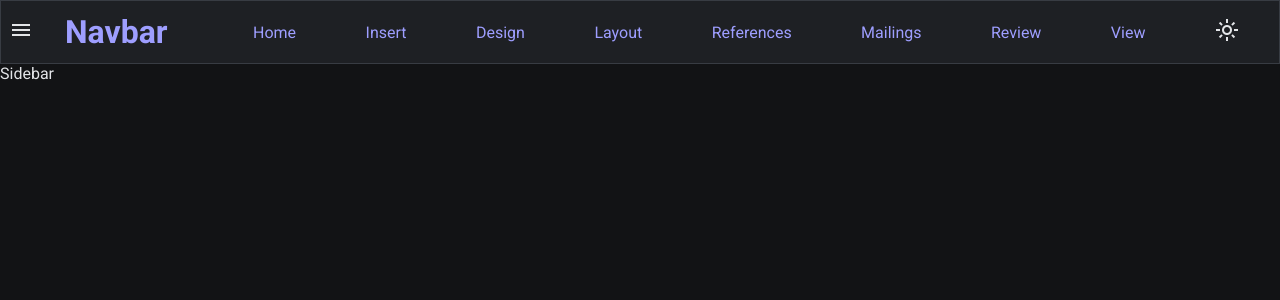
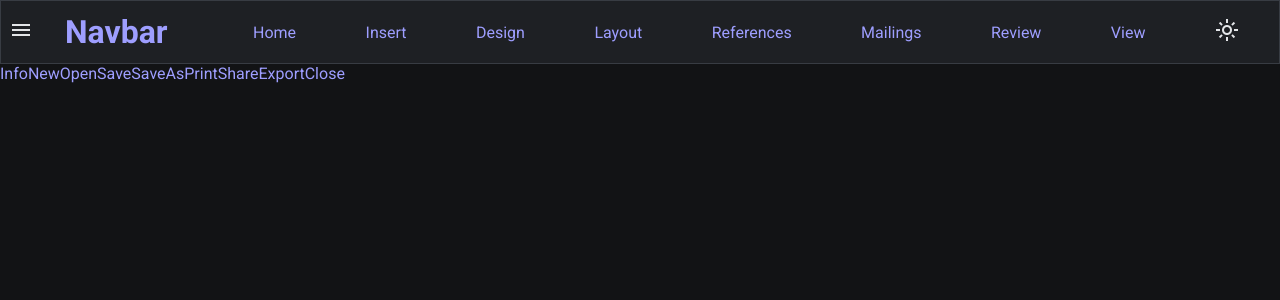
Before and after one commit to kapilpanchalext/next-projects-1, a Next.js app in the folder navbar-sidebar-1/: page / in a window 1280 px wide. Both pictures are taken after a click on the button "menu". Shown: the top 300 px of the page. Built offline with nearby package versions, Linux system fonts and the light colour scheme; a web font is replaced by a local one.

Commit message:
[sidebar] refactor width

```diff
--- a/navbar-sidebar-1/src/components/navbar/Navbar.tsx
+++ b/navbar-sidebar-1/src/components/navbar/Navbar.tsx
@@ -28,7 +28,6 @@ const Navbar = (props: Props) => {
     };
   }, [isNavbarExtended]);
 
-
   const toggleIconHandler = () => {
     if (isTheme) {
       return <span className={`material-symbols-outlined`}>dark_mode</span>
@@ -44,7 +43,7 @@ const Navbar = (props: Props) => {
   return (
     <>
       <div className={styles.backdrop}></div>
-      <header className={`${styles.navbar} ${isNavbarExtended ? styles['navbar__extended'] : ''}`}>
+      <header className={`${styles['navbar']} ${isNavbarExtended ? styles['navbar__extended'] : ''}`}>
         <button className={`${styles['sidebar-button']}`} onClick={toggleSidebar}><span className={`material-symbols-outlined`}>menu</span></button>
         <div className={styles['navbar__title']}>
           <Link href="/"><h1>Navbar</h1></Link>
--- a/navbar-sidebar-1/src/components/sidebar/Sidebar.Module.scss
+++ b/navbar-sidebar-1/src/components/sidebar/Sidebar.Module.scss
@@ -2,7 +2,7 @@
 @use "../../styles/abstracts/mixins" as *;
 
 @mixin sidebar__dimension {
-  height: #{$viewport-height};
+  height: 80vh;
   width: #{$sidebar-width};
   margin: 0px;
   padding-top: 0;
@@ -16,6 +16,23 @@
   z-index: #{$z-index-sidebar};
 }
 
+@mixin sidebar__items {
+  display: flex;
+  flex-direction: column;
+  flex-wrap: wrap;
+  align-items: center;
+  justify-content: center;
+}
+
 .sidebar {
-  @include sidebar__dimension;
+  @include sidebar__dimension();
+  @include sidebar__items();
+
+  .sidebar__links {
+    display: flex;
+    flex-direction: column;
+    align-items: center;
+    justify-content: center;
+    gap: 2rem;
+  }
 }
--- a/navbar-sidebar-1/src/components/sidebar/Sidebar.tsx
+++ b/navbar-sidebar-1/src/components/sidebar/Sidebar.tsx
@@ -2,6 +2,7 @@
 import React, { useContext } from 'react';
 import styles from "./Sidebar.module.scss";
 import NavigationContext from '@/store/NavigationContext';
+import Link from 'next/link';
 
 type Props = {}
 
@@ -9,7 +10,22 @@ const Sidebar = (props: Props) => {
   const { isSideBarExpanded } = useContext(NavigationContext);
 
   return (
-    isSideBarExpanded ? (<aside className={styles.sidebar}>Sidebar</aside>) : (<></>)
+    isSideBarExpanded ? (
+    <aside className={styles.sidebar}>
+      <nav className={styles['sidebar__links']}>
+        <Link href="/">Info</Link>
+        <Link href="/">New</Link>
+        <Link href="/">Open</Link>
+        <Link href="/">Save</Link>
+        <Link href="/">SaveAs</Link>
+        <Link href="/">Print</Link>
+        <Link href="/">Share</Link>
+        <Link href="/">Export</Link>
+        <Link href="/">Close</Link>
+      </nav>
+    </aside>)
+    :
+    (<></>)
   )
 }
 
--- a/navbar-sidebar-1/src/styles/abstracts/_vars.scss
+++ b/navbar-sidebar-1/src/styles/abstracts/_vars.scss
@@ -80,7 +80,7 @@ $screen-xxl: 1441px;
 $screen-height-place-limit: 44rem;
 
 $navbar-height: 4rem;
-$sidebar-width: 50vh;
+$sidebar-width: 50%;
 $viewport-width: 100vw;
 $viewport-height: 100vh;
 
```
